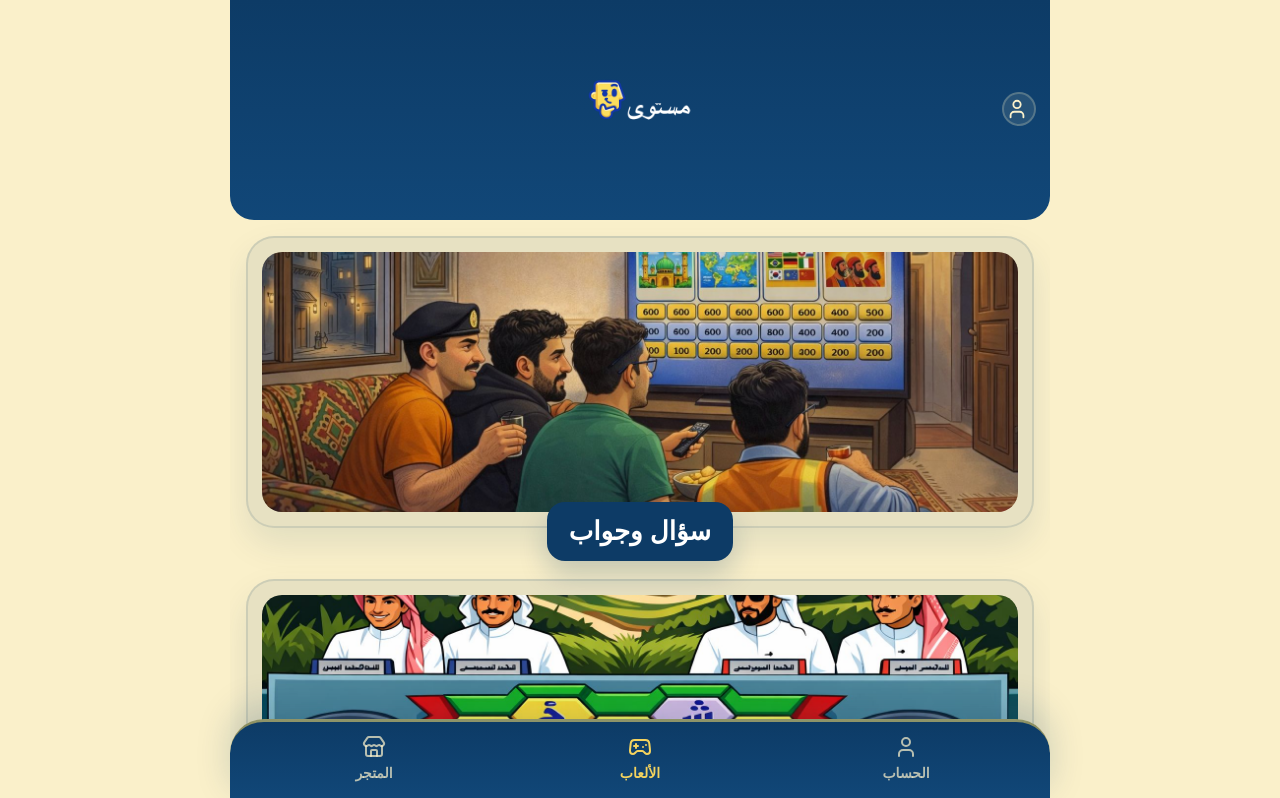
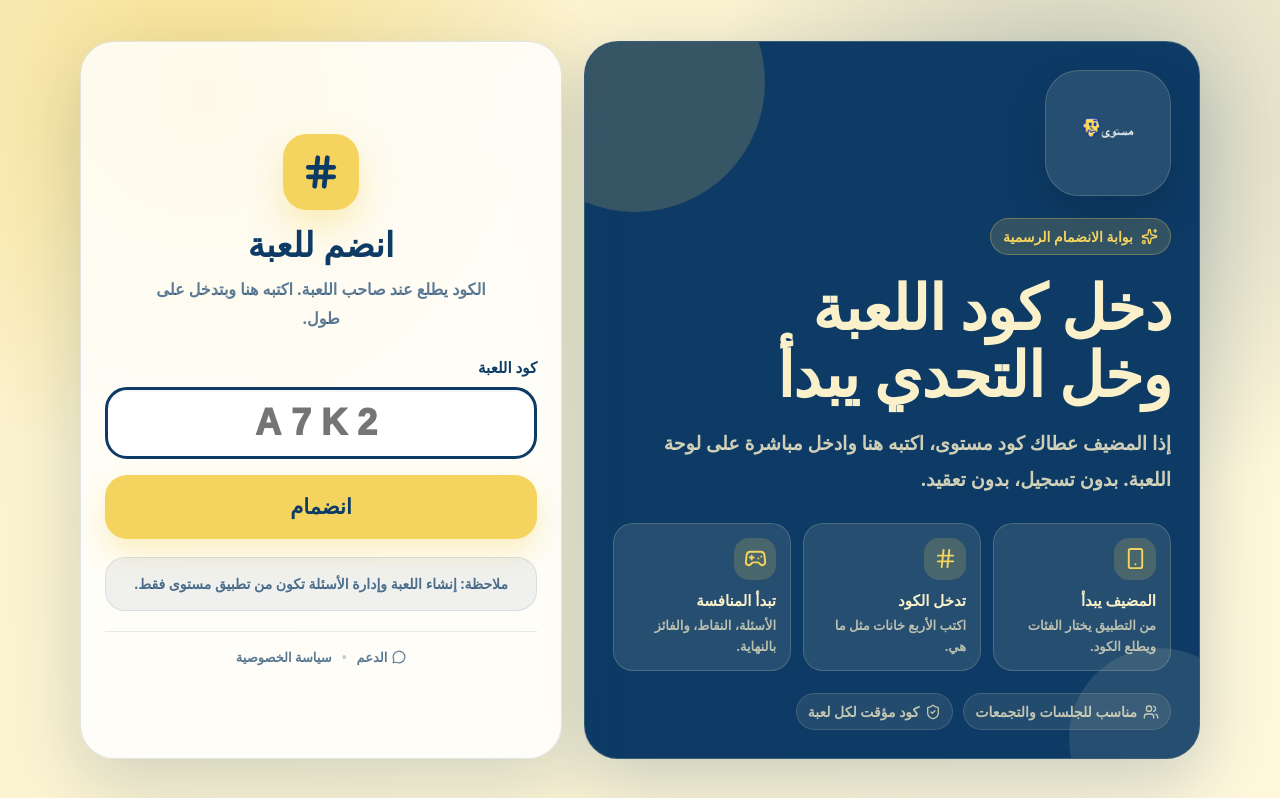
Before and after one commit to assem1514-jpg/assem-game, a Next.js app: page / in a window 1280 px wide. Shown: the top 798 px of the page. Built offline with nearby package versions, Linux system fonts and the light colour scheme; no server answers.

Commit message:
Make homepage join-code landing page

```diff
--- a/app/page.tsx
+++ b/app/page.tsx
@@ -1,193 +1,556 @@
+// app/page.tsx
 "use client";
 
 import Link from "next/link";
-import { useMemo, useState } from "react";
+import { FormEvent, useState } from "react";
 import { useRouter } from "next/navigation";
-import styles from "./page.module.css";
+import { collection, getDocs, limit, query, where } from "firebase/firestore";
+import { db } from "@/lib/firebase";
+import {
+  Gamepad2,
+  Hash,
+  MessageCircle,
+  ShieldCheck,
+  Smartphone,
+  Sparkles,
+  Users,
+} from "lucide-react";
 
-import { useAuth } from "@/lib/authContext";
-import { User, Gamepad2, Store, MessageCircle, ChevronLeft, LogIn } from "lucide-react";
-
-type TabKey = "account" | "games" | "store";
+const COLORS = {
+  navy: "#0D3B66",
+  cream: "#FAF0CA",
+  yellow: "#F4D35E",
+};
 
 export default function HomePage() {
   const router = useRouter();
-  const { user, loading } = useAuth();
-  const [tab, setTab] = useState<TabKey>("games");
 
-  const isAuthed = useMemo(() => !!user, [user]);
+  const [code, setCode] = useState("");
+  const [loading, setLoading] = useState(false);
+  const [error, setError] = useState("");
 
-  function goToPlay(path: string) {
-    if (!isAuthed) {
-      router.push("/login");
+  function cleanCode(value: string) {
+    return value
+      .toUpperCase()
+      .replace(/[^A-Z0-9]/g, "")
+      .slice(0, 4);
+  }
+
+  async function joinGame(e: FormEvent) {
+    e.preventDefault();
+
+    const finalCode = cleanCode(code);
+
+    if (finalCode.length !== 4) {
+      setError("اكتب كود اللعبة المكون من 4 خانات");
       return;
     }
-    router.push(path);
+
+    setLoading(true);
+    setError("");
+
+    try {
+      const q = query(
+        collection(db, "sessions"),
+        where("code", "==", finalCode),
+        where("isActive", "==", true),
+        limit(1)
+      );
+
+      const snap = await getDocs(q);
+
+      if (snap.empty) {
+        setError("الكود غير صحيح أو انتهت الجلسة");
+        setLoading(false);
+        return;
       }
 
-  if (loading) return null;
+      const sessionData = snap.docs[0].data() as any;
+      const expiresAt = Number(sessionData?.expiresAt ?? 0);
+
+      if (expiresAt && Date.now() > expiresAt) {
+        setError("انتهت صلاحية كود اللعبة");
+        setLoading(false);
+        return;
+      }
+
+      router.push(`/game?session=${encodeURIComponent(finalCode)}`);
+    } catch (err) {
+      console.error(err);
+      setError("تعذر التحقق من الكود، تأكد من الاتصال بالإنترنت");
+      setLoading(false);
+    }
+  }
 
   return (
-    <div className={styles.page}>
-      <div className={styles.appShell}>
-        {/* الهيدر */}
-        <header className={styles.header}>
-          <button
-            type="button"
-            className={styles.headerIconBtn}
-            onClick={() => setTab("account")}
-            title="الحساب"
+    <main
+      style={{
+        minHeight: "100dvh",
+        background:
+          "radial-gradient(circle at 16% 12%, rgba(244,211,94,.55), transparent 30%), radial-gradient(circle at 84% 18%, rgba(13,59,102,.22), transparent 30%), linear-gradient(135deg, #FAF0CA, #fff8dc)",
+        color: COLORS.navy,
+        direction: "rtl",
+        display: "grid",
+        placeItems: "center",
+        padding: 18,
+        boxSizing: "border-box",
+      }}
     >
-            <User size={22} />
-          </button>
+      <section
+        style={{
+          width: "min(1120px, 100%)",
+          display: "grid",
+          gridTemplateColumns: "minmax(0, .92fr) minmax(380px, .72fr)",
+          gap: 22,
+          alignItems: "stretch",
+        }}
+      >
+        <div
+          style={{
+            background: COLORS.navy,
+            color: COLORS.cream,
+            borderRadius: 34,
+            padding: 28,
+            boxShadow: "0 24px 70px rgba(13,59,102,.22)",
+            border: "1px solid rgba(250,240,202,.18)",
+            overflow: "hidden",
+            position: "relative",
+          }}
+        >
+          <div
+            style={{
+              position: "absolute",
+              width: 260,
+              height: 260,
+              borderRadius: 999,
+              background: "rgba(244,211,94,.18)",
+              top: -90,
+              left: -80,
+            }}
+          />
 
-          <div className={styles.headerCenter}>
+          <div
+            style={{
+              position: "absolute",
+              width: 180,
+              height: 180,
+              borderRadius: 999,
+              background: "rgba(250,240,202,.10)",
+              bottom: -70,
+              right: -50,
+            }}
+          />
+
+          <div style={{ position: "relative", zIndex: 1 }}>
+            <div
+              style={{
+                width: 126,
+                height: 126,
+                borderRadius: 34,
+                background: "rgba(250,240,202,.10)",
+                border: "1px solid rgba(250,240,202,.18)",
+                display: "grid",
+                placeItems: "center",
+                boxShadow: "0 18px 44px rgba(0,0,0,.16)",
+                overflow: "hidden",
+              }}
+            >
               {/* eslint-disable-next-line @next/next/no-img-element */}
-            <img src="/logo.png" alt="مستوى" className={styles.headerLogo} />
+              <img
+                src="/logo.png"
+                alt="مستوى"
+                style={{
+                  width: "86%",
+                  height: "86%",
+                  objectFit: "contain",
+                  display: "block",
+                }}
+              />
             </div>
 
-          <div className={styles.headerSpacer} />
-        </header>
+            <div
+              style={{
+                marginTop: 22,
+                display: "inline-flex",
+                alignItems: "center",
+                gap: 8,
+                background: "rgba(244,211,94,.16)",
+                color: COLORS.yellow,
+                border: "1px solid rgba(244,211,94,.30)",
+                borderRadius: 999,
+                padding: "8px 12px",
+                fontSize: 14,
+                fontWeight: 1000,
+              }}
+            >
+              <Sparkles size={17} />
+              بوابة الانضمام الرسمية
+            </div>
 
-        {/* المحتوى */}
-        <main className={styles.content}>
-          {tab === "games" && (
-            <section className={styles.section}>
-              <div className={styles.cardsGrid}>
-                <button
-                  type="button"
-                  className={styles.gameCard}
-                  onClick={() => goToPlay("/categories")}
+            <h1
+              style={{
+                margin: "18px 0 0",
+                fontSize: "clamp(34px, 5vw, 62px)",
+                fontWeight: 1000,
+                lineHeight: 1.08,
+                letterSpacing: "-1px",
+              }}
             >
-                  <div className={styles.cardImageWrap}>
-                    {/* eslint-disable-next-line @next/next/no-img-element */}
-                    <img
-                      className={styles.cardImage}
-                      src="/pick-questions.png"
-                      alt="سؤال وجواب"
+              دخل كود اللعبة
+              <br />
+              وخل التحدي يبدأ
+            </h1>
+
+            <p
+              style={{
+                margin: "18px 0 0",
+                maxWidth: 560,
+                fontSize: 19,
+                fontWeight: 800,
+                lineHeight: 1.9,
+                color: "rgba(250,240,202,.82)",
+              }}
+            >
+              إذا المضيف عطاك كود مستوى، اكتبه هنا وادخل مباشرة على لوحة
+              اللعبة. بدون تسجيل، بدون تعقيد.
+            </p>
+
+            <div
+              style={{
+                marginTop: 26,
+                display: "grid",
+                gridTemplateColumns: "repeat(3, minmax(0, 1fr))",
+                gap: 12,
+              }}
+            >
+              <InfoCard
+                icon={<Smartphone size={23} />}
+                title="المضيف يبدأ"
+                text="من التطبيق يختار الفئات ويطلع الكود."
+              />
+
+              <InfoCard
+                icon={<Hash size={23} />}
+                title="تدخل الكود"
+                text="اكتب الأربع خانات مثل ما هي."
+              />
+
+              <InfoCard
+                icon={<Gamepad2 size={23} />}
+                title="تبدأ المنافسة"
+                text="الأسئلة، النقاط، والفائز بالنهاية."
               />
             </div>
-                  <div className={styles.cardBadge}>سؤال وجواب</div>
-                </button>
+
+            <div
+              style={{
+                marginTop: 22,
+                display: "flex",
+                flexWrap: "wrap",
+                gap: 10,
+                color: "rgba(250,240,202,.74)",
+                fontSize: 14,
+                fontWeight: 900,
+              }}
+            >
+              <MiniFeature icon={<Users size={16} />} text="مناسب للجلسات والتجمعات" />
+              <MiniFeature icon={<ShieldCheck size={16} />} text="كود مؤقت لكل لعبة" />
+            </div>
+          </div>
+        </div>
+
+        <div
+          style={{
+            background: "rgba(255,255,255,.82)",
+            border: "1px solid rgba(13,59,102,.12)",
+            borderRadius: 34,
+            padding: 24,
+            boxShadow: "0 24px 70px rgba(13,59,102,.18)",
+            backdropFilter: "blur(12px)",
+            display: "grid",
+            alignContent: "center",
+          }}
+        >
+          <div style={{ textAlign: "center" }}>
+            <div
+              style={{
+                width: 76,
+                height: 76,
+                margin: "0 auto 14px",
+                borderRadius: 24,
+                background: COLORS.yellow,
+                color: COLORS.navy,
+                display: "grid",
+                placeItems: "center",
+                boxShadow: "0 16px 34px rgba(244,211,94,.38)",
+              }}
+            >
+              <Hash size={38} strokeWidth={3} />
+            </div>
+
+            <h2
+              style={{
+                margin: 0,
+                fontSize: 34,
+                fontWeight: 1000,
+                lineHeight: 1.2,
+              }}
+            >
+              انضم للعبة
+            </h2>
+
+            <p
+              style={{
+                margin: "10px auto 0",
+                maxWidth: 360,
+                fontSize: 16,
+                fontWeight: 800,
+                color: "rgba(13,59,102,.68)",
+                lineHeight: 1.8,
+              }}
+            >
+              الكود يطلع عند صاحب اللعبة. اكتبه هنا وبتدخل على طول.
+            </p>
+          </div>
+
+          <form onSubmit={joinGame} style={{ marginTop: 24 }}>
+            <label
+              style={{
+                display: "block",
+                fontWeight: 1000,
+                marginBottom: 10,
+                fontSize: 15,
+              }}
+            >
+              كود اللعبة
+            </label>
+
+            <input
+              value={code}
+              onChange={(e) => {
+                setCode(cleanCode(e.target.value));
+                setError("");
+              }}
+              inputMode="text"
+              autoCapitalize="characters"
+              autoCorrect="off"
+              maxLength={4}
+              placeholder="A7K2"
+              style={{
+                width: "100%",
+                height: 72,
+                borderRadius: 22,
+                border: `3px solid ${COLORS.navy}`,
+                background: "#fff",
+                color: COLORS.navy,
+                boxSizing: "border-box",
+                textAlign: "center",
+                direction: "ltr",
+                fontSize: 36,
+                fontWeight: 1000,
+                letterSpacing: 10,
+                outline: "none",
+                textTransform: "uppercase",
+                boxShadow: "inset 0 2px 0 rgba(13,59,102,.04)",
+              }}
+            />
+
+            {error && (
+              <div
+                style={{
+                  marginTop: 12,
+                  padding: "12px 14px",
+                  borderRadius: 16,
+                  background: "rgba(220,38,38,.08)",
+                  color: "#b91c1c",
+                  fontWeight: 900,
+                  textAlign: "center",
+                }}
+              >
+                {error}
+              </div>
+            )}
 
             <button
-                  type="button"
-                  className={styles.gameCard}
-                  onClick={() => goToPlay("/letters")}
+              type="submit"
+              disabled={loading}
+              style={{
+                marginTop: 16,
+                width: "100%",
+                minHeight: 64,
+                borderRadius: 22,
+                border: "none",
+                background: COLORS.yellow,
+                color: COLORS.navy,
+                fontSize: 21,
+                fontWeight: 1000,
+                cursor: loading ? "not-allowed" : "pointer",
+                boxShadow: "0 14px 30px rgba(244,211,94,.34)",
+              }}
             >
-                  <div className={styles.cardImageWrap}>
-                    {/* eslint-disable-next-line @next/next/no-img-element */}
-                    <img
-                      className={styles.cardImage}
-                      src="/pick-letters.png"
-                      alt="خلية الحروف"
-                    />
+              {loading ? "جارٍ التحقق..." : "انضمام"}
+            </button>
+          </form>
+
+          <div
+            style={{
+              marginTop: 18,
+              padding: "14px 16px",
+              borderRadius: 20,
+              background: "rgba(13,59,102,.06)",
+              border: "1px solid rgba(13,59,102,.10)",
+              color: "rgba(13,59,102,.72)",
+              fontSize: 14,
+              fontWeight: 900,
+              lineHeight: 1.7,
+              textAlign: "center",
+            }}
+          >
+            ملاحظة: إنشاء اللعبة وإدارة الأسئلة تكون من تطبيق مستوى فقط.
           </div>
-                  <div className={styles.cardBadge}>خلية الحروف</div>
-                </button>
-              </div>
-            </section>
-          )}
 
-          {tab === "account" && (
-            <section className={styles.section}>
-              <div className={styles.menuList}>
-                {!isAuthed ? (
-                  <Link href="/login" className={styles.menuItem}>
-                    <div className={styles.menuItemRight}>
-                      <div className={styles.menuIcon}>
-                        <LogIn size={20} />
-                      </div>
-                      <div>
-                        <div className={styles.menuTitle}>تسجيل الدخول</div>
-                        <div className={styles.menuSub}>سجل دخولك للوصول إلى اللعب والبروفايل</div>
-                      </div>
-                    </div>
-                    <ChevronLeft size={18} />
-                  </Link>
-                ) : (
-                  <Link href="/profile" className={styles.menuItem}>
-                    <div className={styles.menuItemRight}>
-                      <div className={styles.menuIcon}>
-                        <User size={20} />
-                      </div>
-                      <div>
-                        <div className={styles.menuTitle}>البروفايل</div>
-                        <div className={styles.menuSub}>الملف الشخصي، الإحصائيات، والحساب</div>
-                      </div>
-                    </div>
-                    <ChevronLeft size={18} />
-                  </Link>
-                )}
-
+          <footer
+            style={{
+              marginTop: 20,
+              paddingTop: 16,
+              borderTop: "1px solid rgba(13,59,102,.10)",
+              display: "flex",
+              justifyContent: "center",
+              alignItems: "center",
+              gap: 10,
+              flexWrap: "wrap",
+              fontSize: 13,
+              fontWeight: 900,
+              color: "rgba(13,59,102,.58)",
+            }}
+          >
             <a
               href="https://wa.me/966559546504"
               target="_blank"
               rel="noreferrer"
-                  className={styles.menuItem}
+              style={{
+                color: "rgba(13,59,102,.68)",
+                textDecoration: "none",
+                display: "inline-flex",
+                alignItems: "center",
+                gap: 5,
+              }}
             >
-                  <div className={styles.menuItemRight}>
-                    <div className={styles.menuIcon}>
-                      <MessageCircle size={20} />
-                    </div>
-                    <div>
-                      <div className={styles.menuTitle}>تواصل معنا</div>
-                      <div className={styles.menuSub}>راسلنا عبر واتساب لأي استفسار أو دعم</div>
-                    </div>
-                  </div>
-                  <ChevronLeft size={18} />
+              <MessageCircle size={14} />
+              الدعم
             </a>
+
+            <span style={{ opacity: 0.45 }}>•</span>
+
+            <Link
+              href="/privacy"
+              style={{
+                color: "rgba(13,59,102,.68)",
+                textDecoration: "none",
+              }}
+            >
+              سياسة الخصوصية
+            </Link>
+          </footer>
         </div>
       </section>
-          )}
 
-          {tab === "store" && (
-            <section className={styles.section}>
-              <div className={styles.storeBox}>
-                <div className={styles.storeIconWrap}>
-                  <Store size={28} />
+      <style jsx>{`
+        @media (max-width: 900px) {
+          section {
+            grid-template-columns: 1fr !important;
+          }
+        }
+
+        @media (max-width: 560px) {
+          main {
+            padding: 12px !important;
+            place-items: start center !important;
+          }
+
+          section {
+            gap: 14px !important;
+          }
+        }
+      `}</style>
+    </main>
+  );
+}
+
+function InfoCard({
+  icon,
+  title,
+  text,
+}: {
+  icon: React.ReactNode;
+  title: string;
+  text: string;
+}) {
+  return (
+    <div
+      style={{
+        background: "rgba(250,240,202,.10)",
+        border: "1px solid rgba(250,240,202,.18)",
+        borderRadius: 20,
+        padding: 14,
+        minHeight: 112,
+      }}
+    >
+      <div
+        style={{
+          width: 42,
+          height: 42,
+          borderRadius: 15,
+          background: "rgba(244,211,94,.18)",
+          color: COLORS.yellow,
+          display: "grid",
+          placeItems: "center",
+          marginBottom: 10,
+        }}
+      >
+        {icon}
       </div>
-                <div className={styles.storeTitle}>المتجر</div>
-                <div className={styles.storeSub}>قريبًا بإذن الله</div>
 
-                <Link href="/store" className={styles.storeBtn}>
-                  فتح صفحة المتجر
-                </Link>
+      <div
+        style={{
+          fontSize: 15,
+          fontWeight: 1000,
+          color: COLORS.cream,
+        }}
+      >
+        {title}
       </div>
-            </section>
-          )}
-        </main>
 
-        {/* شريط التنقل السفلي */}
-        <nav className={styles.bottomNav}>
-          <button
-            type="button"
-            className={`${styles.navItem} ${tab === "account" ? styles.navItemActive : ""}`}
-            onClick={() => setTab("account")}
+      <div
+        style={{
+          marginTop: 5,
+          fontSize: 13,
+          fontWeight: 800,
+          lineHeight: 1.6,
+          color: "rgba(250,240,202,.70)",
+        }}
       >
-            <User size={24} />
-            <span>الحساب</span>
-          </button>
-
-          <button
-            type="button"
-            className={`${styles.navItem} ${tab === "games" ? styles.navItemActive : ""}`}
-            onClick={() => setTab("games")}
-          >
-            <Gamepad2 size={24} />
-            <span>الألعاب</span>
-          </button>
-
-          <button
-            type="button"
-            className={`${styles.navItem} ${tab === "store" ? styles.navItemActive : ""}`}
-            onClick={() => setTab("store")}
-          >
-            <Store size={24} />
-            <span>المتجر</span>
-          </button>
-        </nav>
+        {text}
       </div>
     </div>
   );
 }
+
+function MiniFeature({ icon, text }: { icon: React.ReactNode; text: string }) {
+  return (
+    <span
+      style={{
+        display: "inline-flex",
+        alignItems: "center",
+        gap: 6,
+        background: "rgba(250,240,202,.09)",
+        border: "1px solid rgba(250,240,202,.14)",
+        borderRadius: 999,
+        padding: "8px 11px",
+      }}
+    >
+      {icon}
+      {text}
+    </span>
+  );
+}
```
Lines whose indentation alone changed are shown as unchanged.
